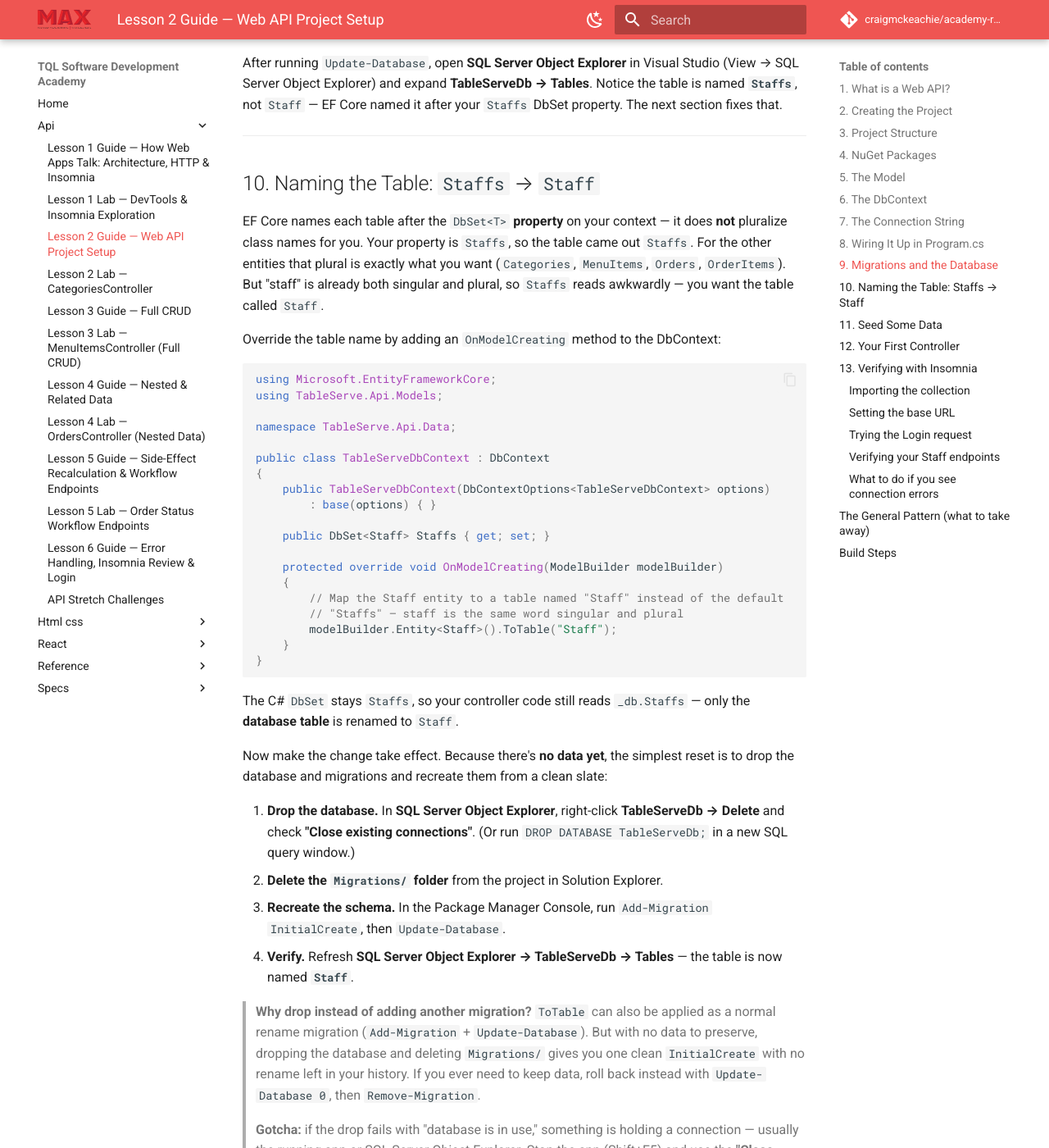
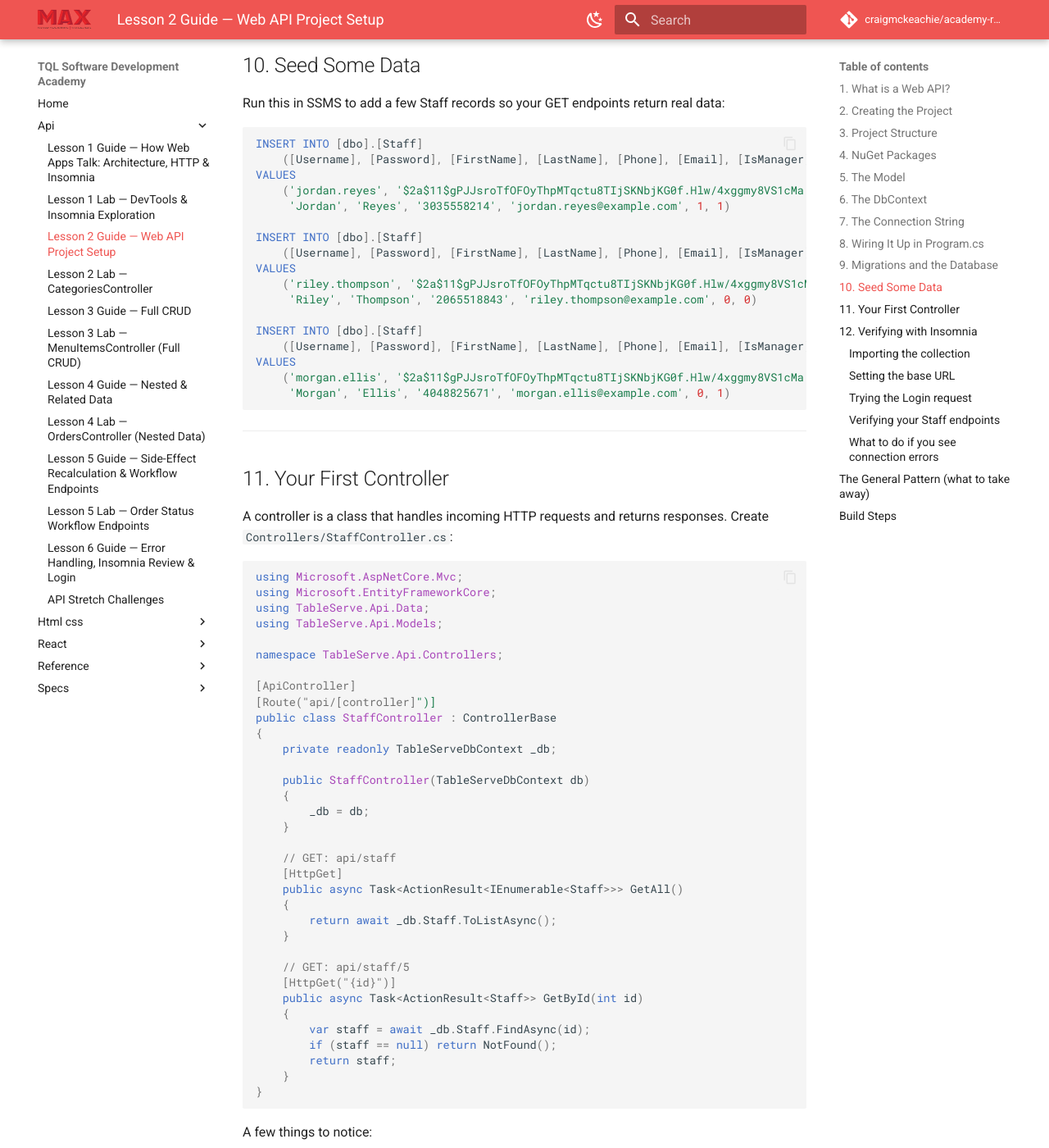
Before and after one commit to craigmckeachie/academy-resources, an MkDocs documentation site: the page built from materials/api/lesson-02-guide-project-setup-crud.md, in a window 1280 px wide and 1400 px high, scrolled down 4313 px. Shown: the whole window at 82% size. Built offline with MkDocs 1.6.1 and Material for MkDocs 9.7.7, drawn with Linux system fonts in a browser that asks for light colours; comment, search, counter and statistics services are not loaded; some of the changed text lies outside the part shown.

Commit message:
Publish academy-resources (2026-07-09 08:56)

````diff
--- a/materials/api/lesson-02-guide-project-setup-crud.md
+++ b/materials/api/lesson-02-guide-project-setup-crud.md
@@ -124,15 +124,9 @@ public class TableServeDbContext : DbContext
     public TableServeDbContext(DbContextOptions<TableServeDbContext> options)
         : base(options) { }
 
-    public DbSet<Staff> Staffs { get; set; }
+    public DbSet<Staff> Staff { get; set; }
 }
 ```
-
-Notice the `DbSet` is named **`Staffs`** (plural), like the `Categories`, `MenuItems`,
-`Orders`, and `OrderItems` collections you'll add later. EF Core names each database
-table after its `DbSet` property, so this creates a table called `Staffs`. That reads
-fine for most entities; for Staff it's a little awkward, and you'll fix it in section 10
-once you've seen it happen.
 
 `DbContextOptions` is passed in from `Program.cs` via dependency injection — the
 DbContext doesn't configure its own connection, it receives the configuration from
@@ -208,75 +202,15 @@ Update-Database
 
 `Add-Migration` generates a C# file describing the schema (creates a `Migrations/`
 folder in your project). `Update-Database` applies those changes to SQL Server,
-creating the `TableServeDb` database and the table for your Staff entity.
+creating the `TableServeDb` database and `Staff` table if they don't exist.
 
 After running `Update-Database`, open **SQL Server Object Explorer** in Visual Studio
-(View → SQL Server Object Explorer) and expand **TableServeDb → Tables**. Notice the
-table is named **`Staffs`**, not `Staff` — EF Core named it after your `Staffs` DbSet
-property. The next section fixes that.
+(View → SQL Server Object Explorer) to verify your `TableServeDb` database and
+`Staff` table exist.
 
 ---
 
-## 10. Naming the Table: `Staffs` → `Staff`
-
-EF Core names each table after the `DbSet<T>` **property** on your context — it does
-**not** pluralize class names for you. Your property is `Staffs`, so the table came out
-`Staffs`. For the other entities that plural is exactly what you want (`Categories`,
-`MenuItems`, `Orders`, `OrderItems`). But "staff" is already both singular and plural, so
-`Staffs` reads awkwardly — you want the table called `Staff`.
-
-Override the table name by adding an `OnModelCreating` method to the DbContext:
-
-```csharp
-using Microsoft.EntityFrameworkCore;
-using TableServe.Api.Models;
-
-namespace TableServe.Api.Data;
-
-public class TableServeDbContext : DbContext
-{
-    public TableServeDbContext(DbContextOptions<TableServeDbContext> options)
-        : base(options) { }
-
-    public DbSet<Staff> Staffs { get; set; }
-
-    protected override void OnModelCreating(ModelBuilder modelBuilder)
-    {
-        // Map the Staff entity to a table named "Staff" instead of the default
-        // "Staffs" — staff is the same word singular and plural
-        modelBuilder.Entity<Staff>().ToTable("Staff");
-    }
-}
-```
-
-The C# `DbSet` stays `Staffs`, so your controller code still reads `_db.Staffs` — only the
-**database table** is renamed to `Staff`.
-
-Now make the change take effect. Because there's **no data yet**, the simplest reset is to
-drop the database and migrations and recreate them from a clean slate:
-
-1. **Drop the database.** In **SQL Server Object Explorer**, right-click **TableServeDb → Delete**
-   and check **"Close existing connections"**. (Or run `DROP DATABASE TableServeDb;` in a new
-   SQL query window.)
-2. **Delete the `Migrations/` folder** from the project in Solution Explorer.
-3. **Recreate the schema.** In the Package Manager Console, run `Add-Migration InitialCreate`,
-   then `Update-Database`.
-4. **Verify.** Refresh **SQL Server Object Explorer → TableServeDb → Tables** — the table is
-   now named **`Staff`**.
-
-> **Why drop instead of adding another migration?** `ToTable` can also be applied as a normal
-> rename migration (`Add-Migration` + `Update-Database`). But with no data to preserve,
-> dropping the database and deleting `Migrations/` gives you one clean `InitialCreate` with no
-> rename left in your history. If you ever need to keep data, roll back instead with
-> `Update-Database 0`, then `Remove-Migration`.
-
-> **Gotcha:** if the drop fails with "database is in use," something is holding a connection —
-> usually the running app or SQL Server Object Explorer. Stop the app (Shift+F5) and use the
-> **"Close existing connections"** checkbox.
-
----
-
-## 11. Seed Some Data
+## 10. Seed Some Data
 
 Run this in SSMS to add a few Staff records so your GET endpoints return real data:
 
@@ -302,7 +236,7 @@ VALUES
 
 ---
 
-## 12. Your First Controller
+## 11. Your First Controller
 
 A controller is a class that handles incoming HTTP requests and returns responses.
 Create `Controllers/StaffController.cs`:
@@ -330,14 +264,14 @@ public class StaffController : ControllerBase
     [HttpGet]
     public async Task<ActionResult<IEnumerable<Staff>>> GetAll()
     {
-        return await _db.Staffs.ToListAsync();
+        return await _db.Staff.ToListAsync();
     }
 
     // GET: api/staff/5
     [HttpGet("{id}")]
     public async Task<ActionResult<Staff>> GetById(int id)
     {
-        var staff = await _db.Staffs.FindAsync(id);
+        var staff = await _db.Staff.FindAsync(id);
         if (staff == null) return NotFound();
         return staff;
     }
@@ -362,7 +296,7 @@ A few things to notice:
 
 ---
 
-## 13. Verifying with Insomnia
+## 12. Verifying with Insomnia
 
 Insomnia is an API testing tool — it lets you send HTTP requests to your API
 and inspect the responses without needing a front end. You've been given a
@@ -458,16 +392,13 @@ controller name.
 3. Install NuGet packages: `Microsoft.EntityFrameworkCore.SqlServer` and
    `Microsoft.EntityFrameworkCore.Tools`
 4. Create `Models/Staff.cs` with the properties listed in section 5
-5. Create `Data/TableServeDbContext.cs` with a `DbSet<Staff> Staffs`
+5. Create `Data/TableServeDbContext.cs` with a `DbSet<Staff>`
 6. Add the SQL Express connection string to `appsettings.json`
 7. Register the DbContext in `Program.cs`
 8. Add CORS to `Program.cs` with `app.UseCors()` commented out
 9. Run `Add-Migration InitialCreate` then `Update-Database` in Package Manager Console
-10. Open SQL Server Object Explorer and note the table is named `Staffs` (pluralized)
-11. Add the `OnModelCreating` override with `modelBuilder.Entity<Staff>().ToTable("Staff")`,
-    then reset: drop `TableServeDb`, delete the `Migrations/` folder, and re-run
-    `Add-Migration InitialCreate` + `Update-Database` — the table is now `Staff` (section 10)
-12. Run the seed INSERT statements in SSMS
-13. Create `Controllers/StaffController.cs` with `GetAll` and `GetById` (querying `_db.Staffs`)
-14. Run the project, import the Insomnia collection, set `baseUrl`, and verify
-    the Staff endpoints (optionally try Login too) — see section 13 for full details
+10. Verify the `Staff` table exists in SQL Server Object Explorer
+11. Run the seed INSERT statements in SSMS
+12. Create `Controllers/StaffController.cs` with `GetAll` and `GetById`
+13. Run the project, import the Insomnia collection, set `baseUrl`, and verify
+    the Staff endpoints (optionally try Login too) — see section 12 for full details
````
